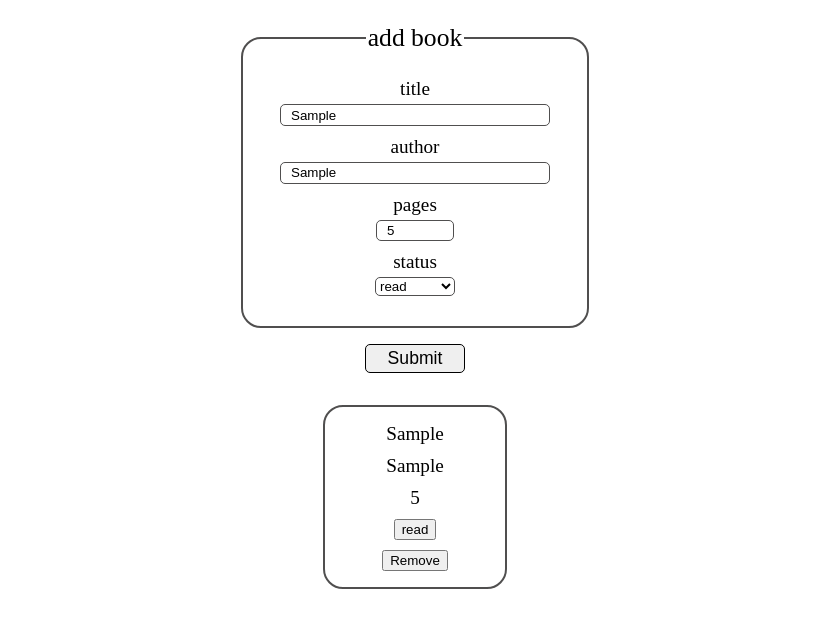
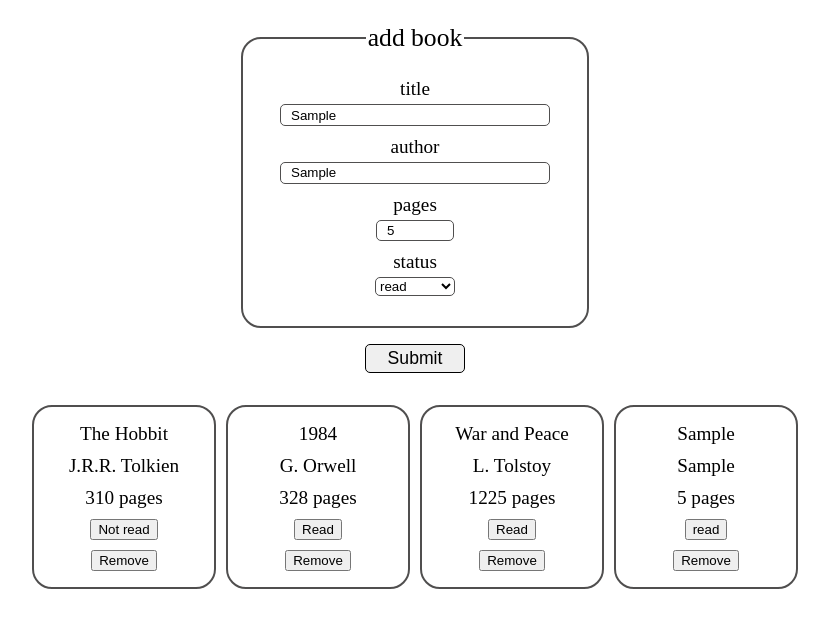
Before and after one commit to khantuevao/library, a plain HTML site: page index.html in a window 1280 px wide. Both pictures are taken after typing "Sample", "Sample", "5" into the empty fields and a click on the button "Submit". Shown: the part 145-772 px from the top of the page, without its empty margins (225-1054 px from the left). Drawn offline with Linux system fonts and the light colour scheme; a web font is replaced by a local one.

Commit message:
Add 3 books to array

```diff
--- a/index.html
+++ b/index.html
@@ -32,24 +32,24 @@
 
   <div id="container">
     <div class="book-info">
-      <div>Title</div>
-      <div>Author</div>
-      <div>33 pages</div>
+      <div>The Hobbit</div>
+      <div>J.R.R. Tolkien</div>
+      <div>310 pages</div>
       <button>Not read</button>
       <button>Remove</button>
     </div>
     <div class="book-info">
-      <div>Title</div>
-      <div>Author</div>
-      <div>33 pages</div>
-      <button>Not read</button>
+      <div>1984</div>
+      <div>G. Orwell</div>
+      <div>328 pages</div>
+      <button>Read</button>
       <button>Remove</button>
     </div>
     <div class="book-info">
-      <div>Title</div>
-      <div>Author</div>
-      <div>33 pages</div>
-      <button>Not read</button>
+      <div>War and Peace</div>
+      <div>L. Tolstoy</div>
+      <div>1225 pages</div>
+      <button>Read</button>
       <button>Remove</button>
     </div>
   </div>
--- a/script.js
+++ b/script.js
@@ -1,4 +1,25 @@
-let myLibrary = [];
+let theHobbit = {
+  title: 'The Hobbit',
+  author: 'J.R.R. Tolkien',
+  pages: 310,
+  status: 'Not read'
+}
+
+let book1984 = {
+  title: '1984',
+  author: 'G. Orwell',
+  pages: 328,
+  status: 'Read'
+}
+
+let warPeace = {
+  title: 'War and Peace',
+  author: 'L. Tolstoy',
+  pages: 1225,
+  status: 'Read'
+}
+
+let myLibrary = [theHobbit, book1984, warPeace];
 
 function Book(title, author, pages, status) {
   this.title = title,
@@ -22,7 +43,7 @@ function displayBooks() {
     authorDiv.textContent = `${(myLibrary[i]).author}`;
     bookContainer.appendChild(authorDiv);
     let pagesDiv = document.createElement('div');
-    pagesDiv.textContent = `${(myLibrary[i]).pages}`;
+    pagesDiv.textContent = `${(myLibrary[i]).pages} pages`;
     bookContainer.appendChild(pagesDiv);
     let statusButton = document.createElement('button');
     statusButton.classList.add('status-button');
@@ -40,7 +61,6 @@ function displayBooks() {
 function clearBooks() {
   let bookInfo = document.getElementsByClassName('book-info');
   for (let i = bookInfo.length - 1; i >= 0; i--) {
-    console.log(i);
     bookInfo[i].remove();
   }
 }
@@ -51,6 +71,10 @@ submitButton.addEventListener('click', () => {
   let inputAuthor = (document.querySelector('#author')).value;
   let inputPages = (document.querySelector('#pages')).value;
   let inputStatus = (document.querySelector('#status')).value;
+  if (inputTitle === '' || inputAuthor === '' || inputPages === '') {
+    alert('You need to fill all the fields');
+    return;
+  }
   let inputBook = new Book(inputTitle, inputAuthor, inputPages, inputStatus);
   addBookToLibrary(inputBook);
   clearBooks();
```
